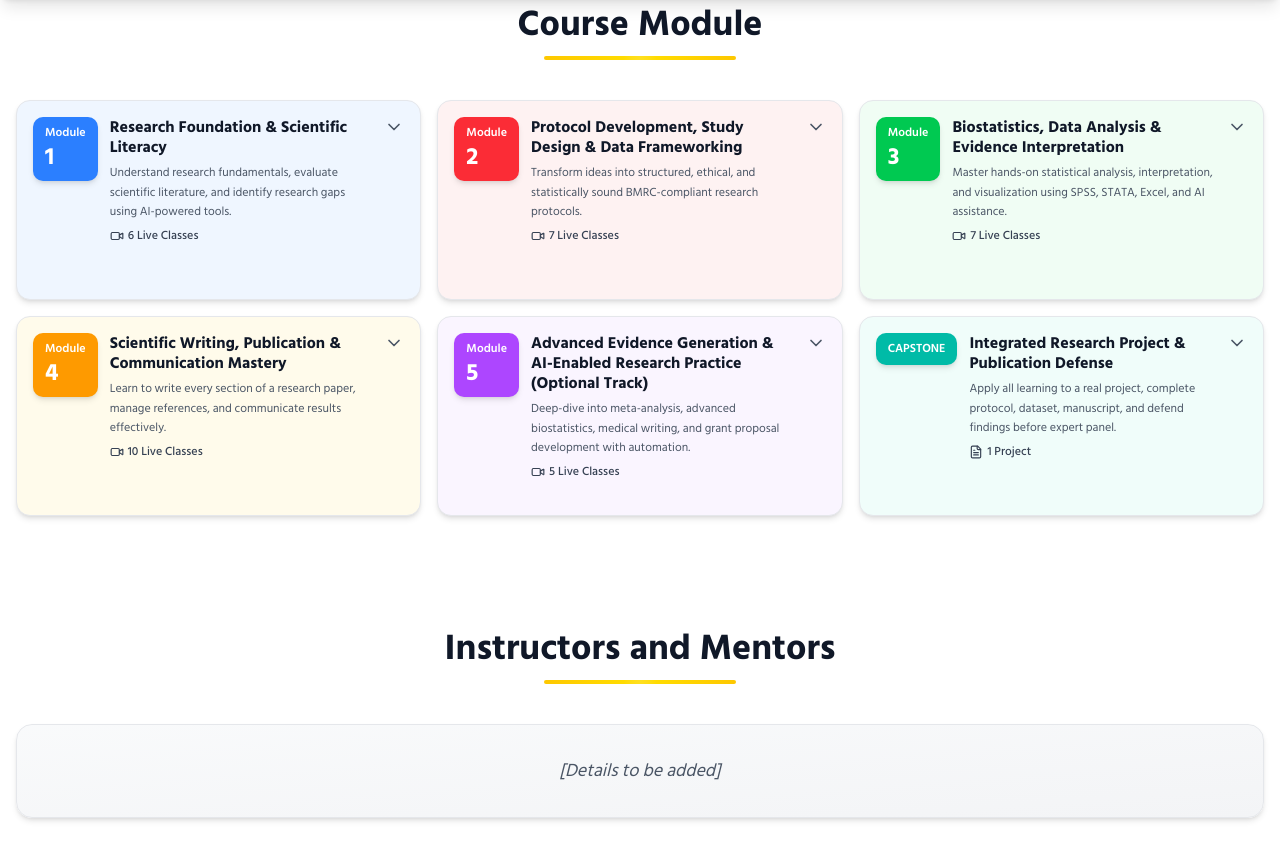
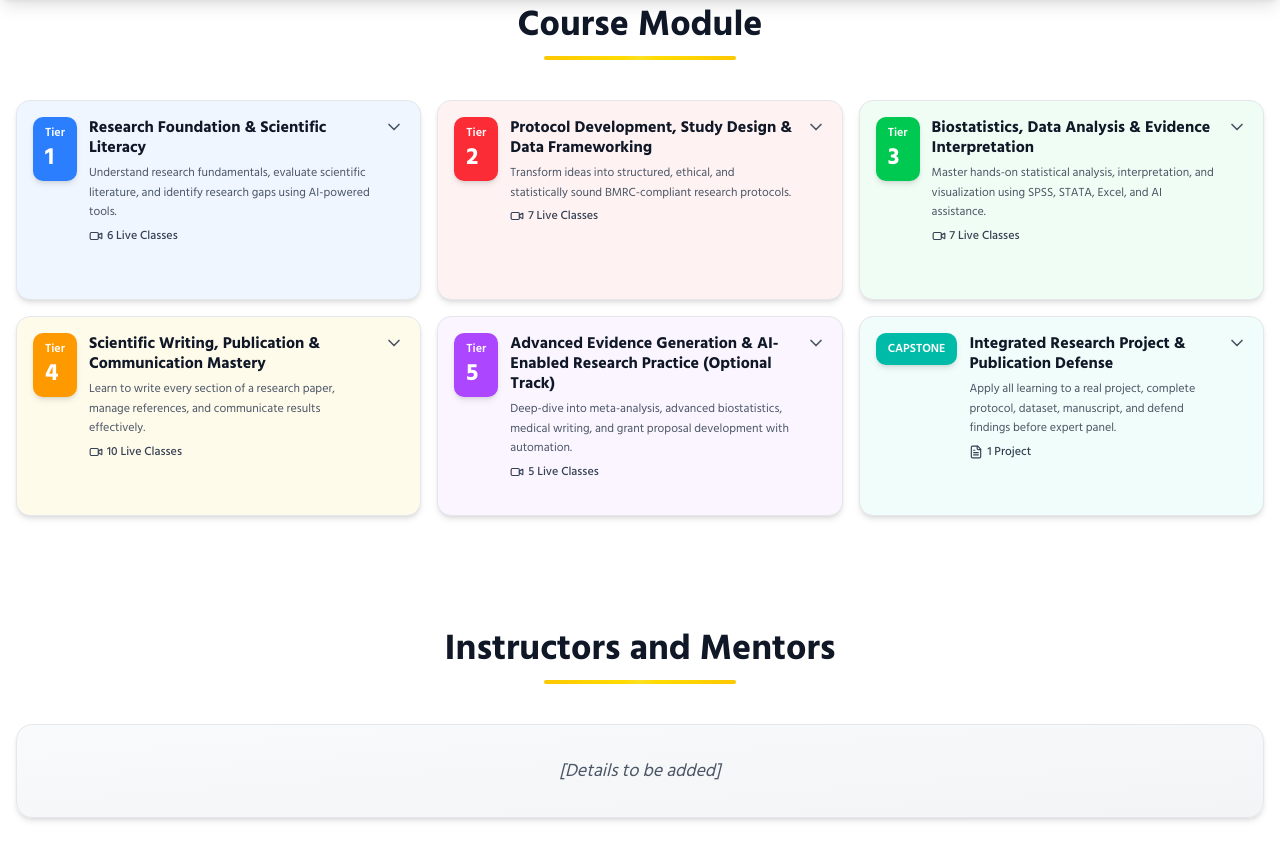
Before and after one commit to mehrabhossain1/innodemmy-frontend, a Next.js app: page /courses/innodemy-clinical-research-mastery-program in a window 1280 px wide. Shown: the part 800-1659 px from the top of the page. Built offline with nearby package versions, Linux system fonts and the light colour scheme.

Commit message:
refactor: Update tierLabel from "Module" to "Tier" for consistency across CourseModule components

```diff
--- a/app/courses/innodemy-clinical-research-mastery-program/components/CourseModule.tsx
+++ b/app/courses/innodemy-clinical-research-mastery-program/components/CourseModule.tsx
@@ -54,7 +54,7 @@ const modules: Module[] = [
     {
         id: 1,
         number: 1,
-        tierLabel: "Module",
+        tierLabel: "Tier",
         title: "Research Foundation & Scientific Literacy",
         subtitle: "How to Think, Read, and Question Like a Researcher",
         essence:
@@ -138,7 +138,7 @@ const modules: Module[] = [
     {
         id: 2,
         number: 2,
-        tierLabel: "Module",
+        tierLabel: "Tier",
         title: "Protocol Development, Study Design & Data Frameworking",
         subtitle: "From Research Question to Ethical and Operational Blueprint",
         essence:
@@ -227,7 +227,7 @@ const modules: Module[] = [
     {
         id: 3,
         number: 3,
-        tierLabel: "Module",
+        tierLabel: "Tier",
         title: "Biostatistics, Data Analysis & Evidence Interpretation",
         subtitle: "From Dataset to Decision-Ready Insight",
         essence:
@@ -297,7 +297,7 @@ const modules: Module[] = [
     {
         id: 4,
         number: 4,
-        tierLabel: "Module",
+        tierLabel: "Tier",
         title: "Scientific Writing, Publication & Communication Mastery",
         subtitle: "Crafting and Communicating Scientific Evidence",
         essence:
@@ -383,7 +383,7 @@ const modules: Module[] = [
     {
         id: 5,
         number: 5,
-        tierLabel: "Module",
+        tierLabel: "Tier",
         title: "Advanced Evidence Generation & AI-Enabled Research Practice (Optional Track)",
         subtitle: "Move Beyond Research – Automate and Innovate",
         essence:
```
